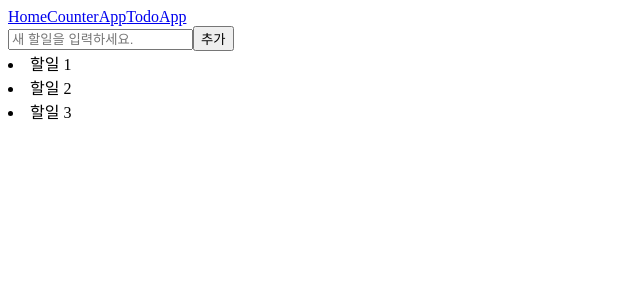
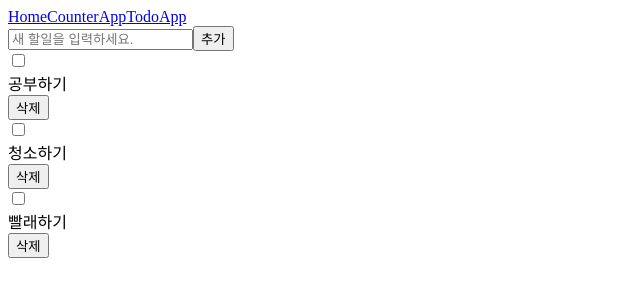
Before and after one commit to Dominico-Yoon/my-portfolio, a Next.js app: page /todoApp in a window 1280 px wide. Shown: the top 300 px of the page, without its empty margins (0-640 px from the left). Built offline with nearby package versions, Linux system fonts and the light colour scheme.

Commit message:
20240807 - feat: todoApp 추가, 삭제 기능 구현

```diff
--- a/app/todoApp/page.tsx
+++ b/app/todoApp/page.tsx
@@ -1,14 +1,74 @@
+"use client";
+
+import { ChangeEvent, useState } from "react";
+
+interface Data {
+  id: number;
+  todo: string;
+  isDone: boolean;
+}
+
+const mockData: Data[] = [
+  {
+    id: 0,
+    todo: "공부하기",
+    isDone: true,
+  },
+  {
+    id: 1,
+    todo: "청소하기",
+    isDone: false,
+  },
+  {
+    id: 2,
+    todo: "빨래하기",
+    isDone: false,
+  },
+];
+
 const TodoApp = () => {
+  const [todos, setTodos] = useState<Data[]>(mockData);
+  const [newTodo, setNewTodo] = useState<string>("");
+
+  const addTodo = () => {
+    if (newTodo.trim()) {
+      setTodos((prevTodos) => [
+        ...prevTodos,
+        { id: prevTodos.length, todo: newTodo, isDone: false },
+      ]);
+      setNewTodo("");
+    }
+  };
+
+  const handleInputChange = (e: ChangeEvent<HTMLInputElement>) => {
+    setNewTodo(e.target.value);
+  };
+
+  const deleteTodo = (targetId: number) => {
+    setTodos(todos.filter((item) => item.id !== targetId));
+  };
+
   return (
     <div>
       <div>
-        <input type="text" placeholder="새 할일을 입력하세요." />
-        <button>추가</button>
+        <input
+          type="text"
+          value={newTodo}
+          onChange={handleInputChange}
+          placeholder="새 할일을 입력하세요."
+        />
+        <button onClick={addTodo}>추가</button>
       </div>
       <div>
-        <li>할일 1</li>
-        <li>할일 2</li>
-        <li>할일 3</li>
+        {todos.map((item) => {
+          return (
+            <div key={item.id}>
+              <input type="checkbox" />
+              <div>{item.todo}</div>
+              <button onClick={() => deleteTodo(item.id)}>삭제</button>
+            </div>
+          );
+        })}
       </div>
     </div>
   );
```
